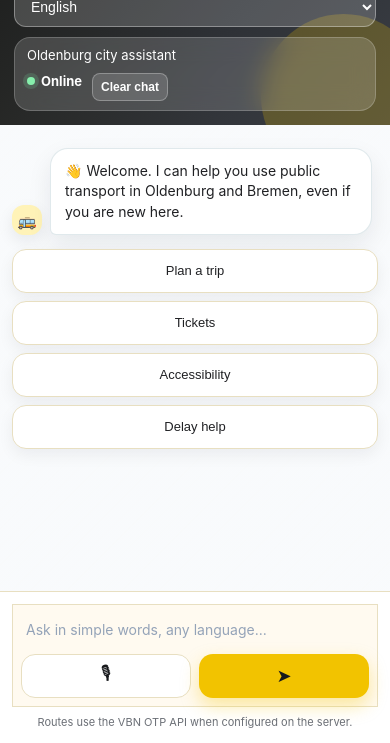
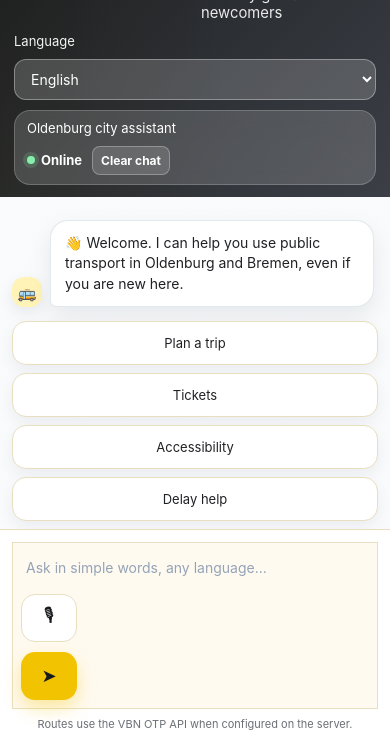
Before and after one commit to jithk03/Public-Transport-in-Oldenburg, a website: page index.html in a window 390 px wide. Shown: the part 101-844 px from the top of the page. Drawn offline with Linux system fonts and the light colour scheme.

Commit message:
Size compatability for mobile

```diff
--- a/index.html
+++ b/index.html
@@ -35,8 +35,9 @@
     html,
     body {
       width: 100%;
-      min-height: 100%;
+      max-width: 100%;
       margin: 0;
+      padding: 0;
       overflow-x: hidden;
     }
 
@@ -49,10 +50,39 @@
       color: var(--text);
       min-height: 100vh;
       min-height: 100dvh;
+      max-width: 100%;
       display: flex;
       justify-content: center;
       align-items: stretch;
-      padding: var(--app-padding);
+      padding: 0;
+    }
+
+    #app,
+    .app,
+    .chat,
+    .chat-container {
+      max-width: 100%;
+    }
+
+    img,
+    svg,
+    video,
+    canvas {
+      max-width: 100%;
+    }
+
+    button,
+    input,
+    textarea,
+    select {
+      font: inherit;
+      max-width: 100%;
+    }
+
+    @media (min-width: 641px) {
+      body {
+        padding: var(--app-padding);
+      }
     }
 
     .app {
@@ -1030,6 +1060,182 @@
       }
     }
 
+    @media (max-width: 640px) {
+      .app,
+      #app {
+        width: 100%;
+        max-width: 100%;
+        min-height: 100dvh;
+        margin: 0;
+        overflow-x: hidden;
+      }
+
+      .chat {
+        width: 100%;
+        max-width: 100%;
+        min-height: 100dvh;
+        margin: 0;
+        overflow-x: hidden;
+      }
+
+      .header {
+        width: 100%;
+        max-width: 100%;
+        padding: 14px 14px 12px;
+        border-radius: 0;
+        display: flex;
+        flex-direction: column;
+        align-items: stretch;
+        gap: 10px;
+        overflow-x: hidden;
+      }
+
+      .header::after {
+        display: none;
+      }
+
+      .brand,
+      .language-bar,
+      .status {
+        width: 100%;
+        max-width: 100%;
+        display: flex;
+        align-items: center;
+        gap: 10px;
+        min-width: 0;
+      }
+
+      .brand {
+        flex-wrap: wrap;
+      }
+
+      .brand > div {
+        min-width: 0;
+        flex: 1;
+      }
+
+      .title,
+      h1 {
+        font-size: clamp(20px, 5.2vw, 26px);
+        line-height: 1.15;
+        overflow-wrap: anywhere;
+      }
+
+      .subtitle {
+        font-size: clamp(14px, 3.8vw, 17px);
+        line-height: 1.25;
+        overflow-wrap: anywhere;
+      }
+
+      .language-bar label,
+      .language-bar,
+      .status {
+        width: 100%;
+        max-width: 100%;
+      }
+
+      select {
+        width: 100%;
+        max-width: 100%;
+      }
+
+      .chat {
+        padding: 12px;
+      }
+
+      .message-row {
+        width: 100%;
+        max-width: 100%;
+        min-width: 0;
+      }
+
+      .message,
+      .bot .message,
+      .user .message {
+        max-width: calc(100% - 42px);
+        min-width: 0;
+        overflow-wrap: anywhere;
+        word-break: normal;
+      }
+
+      .route-summary-container,
+      .route-summary-header,
+      .alternative-route-card,
+      .alternative-route-summary,
+      .alternative-route-details,
+      .walking-block,
+      .route-leg-compact,
+      .route-leg-transit,
+      .route-warning,
+      .route-transfer-note,
+      .route-destination-notice,
+      .walking-title,
+      .walking-summary,
+      .walking-map-button,
+      .maps-button,
+      .open-maps-link {
+        width: 100%;
+        max-width: 100%;
+        min-width: 0;
+        overflow-x: hidden;
+        overflow-wrap: anywhere;
+      }
+
+      .route-summary-header {
+        flex-wrap: wrap;
+      }
+
+      .walking-map-button,
+      .maps-button,
+      .open-maps-link {
+        display: inline-flex;
+        white-space: normal;
+      }
+
+      .input-area {
+        width: 100%;
+        max-width: 100%;
+        padding: 12px;
+        overflow-x: hidden;
+      }
+
+      .input-wrap {
+        width: 100%;
+        max-width: 100%;
+        display: grid;
+        grid-template-columns: 1fr auto auto;
+        gap: 10px;
+        align-items: center;
+      }
+
+      textarea {
+        width: 100%;
+        min-width: 0;
+        max-width: 100%;
+      }
+
+      button.send,
+      button.mic {
+        width: 56px;
+        min-width: 56px;
+        max-width: 56px;
+        height: 48px;
+      }
+    }
+
+    @media (max-width: 380px) {
+      .input-wrap {
+        grid-template-columns: 1fr;
+      }
+
+      button.send,
+      button.mic {
+        width: 100%;
+        min-width: 0;
+        max-width: 100%;
+      }
+    }
+
     @media (max-width: 360px) {
       .header {
         padding: 12px;
@@ -1059,16 +1265,13 @@
 
     @media (max-width: 420px) {
       .input-wrap {
-        flex-wrap: wrap;
-      }
-
-      textarea {
-        flex-basis: 100%;
+        grid-template-columns: 1fr;
       }
 
       button.send,
       button.mic {
-        flex: 1 1 calc(50% - 4px);
+        width: 100%;
+        min-width: 0;
       }
     }
   </style>
```
